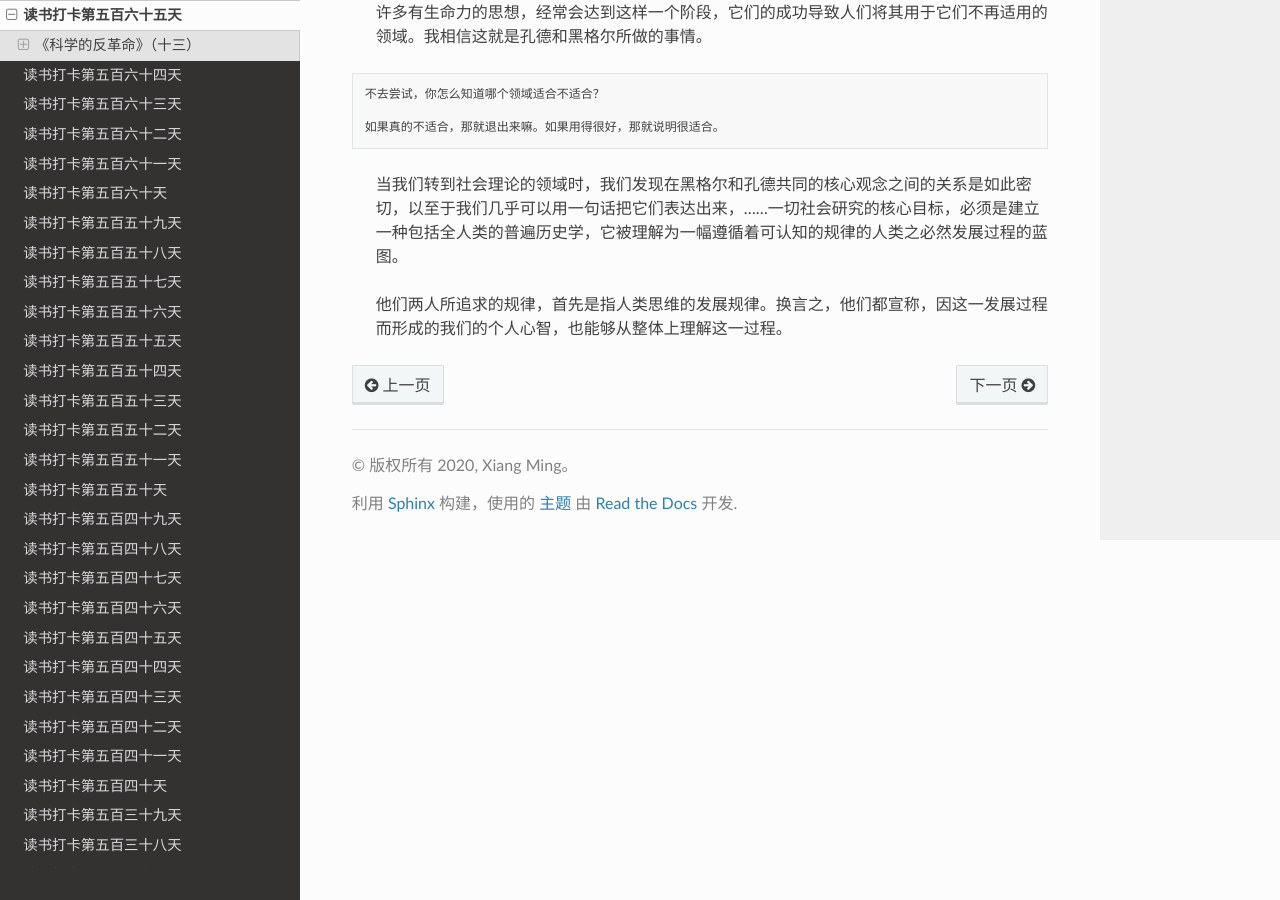
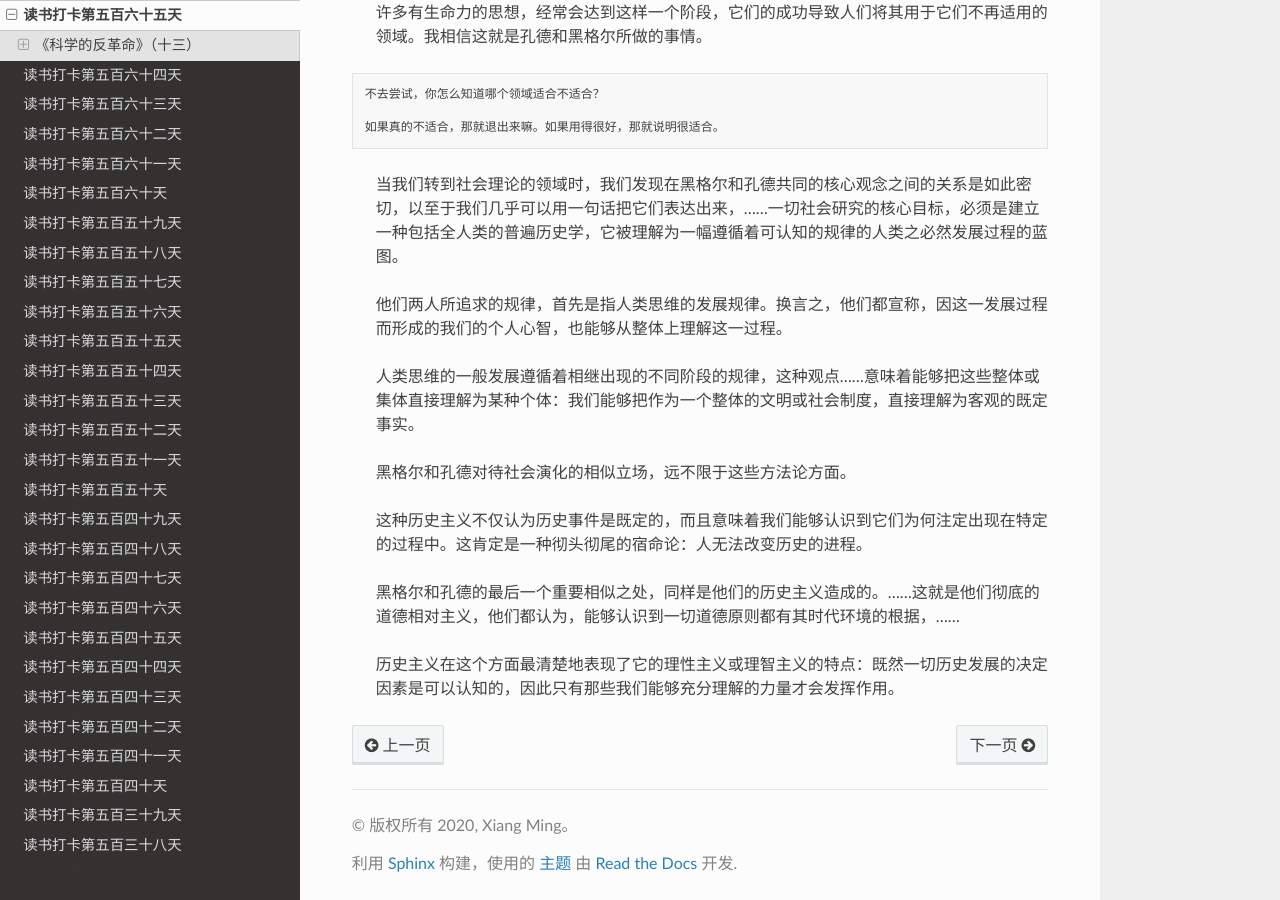
Before and after one commit to xiangming1975/reading, a Sphinx documentation site: the page built from source/2022-04-05.md, in a window 1280 px wide and 900 px high, scrolled down 975 px. Built offline with Sphinx 7.4.7 and the Read the Docs theme 2.0.0, drawn with Linux system fonts in a browser that asks for light colours.

Commit message:
自动提交时间: 2022-04-07T22:17:17,306132624+08:00

```diff
--- a/source/2022-04-05.md
+++ b/source/2022-04-05.md
@@ -32,3 +32,13 @@
 > 当我们转到社会理论的领域时，我们发现在黑格尔和孔德共同的核心观念之间的关系是如此密切，以至于我们几乎可以用一句话把它们表达出来，……一切社会研究的核心目标，必须是建立一种包括全人类的普遍历史学，它被理解为一幅遵循着可认知的规律的人类之必然发展过程的蓝图。
 
 > 他们两人所追求的规律，首先是指人类思维的发展规律。换言之，他们都宣称，因这一发展过程而形成的我们的个人心智，也能够从整体上理解这一过程。
+
+> 人类思维的一般发展遵循着相继出现的不同阶段的规律，这种观点……意味着能够把这些整体或集体直接理解为某种个体：我们能够把作为一个整体的文明或社会制度，直接理解为客观的既定事实。
+
+> 黑格尔和孔德对待社会演化的相似立场，远不限于这些方法论方面。
+
+> 这种历史主义不仅认为历史事件是既定的，而且意味着我们能够认识到它们为何注定出现在特定的过程中。这肯定是一种彻头彻尾的宿命论：人无法改变历史的进程。
+
+> 黑格尔和孔德的最后一个重要相似之处，同样是他们的历史主义造成的。……这就是他们彻底的道德相对主义，他们都认为，能够认识到一切道德原则都有其时代环境的根据，……
+
+> 历史主义在这个方面最清楚地表现了它的理性主义或理智主义的特点：既然一切历史发展的决定因素是可以认知的，因此只有那些我们能够充分理解的力量才会发挥作用。
```
